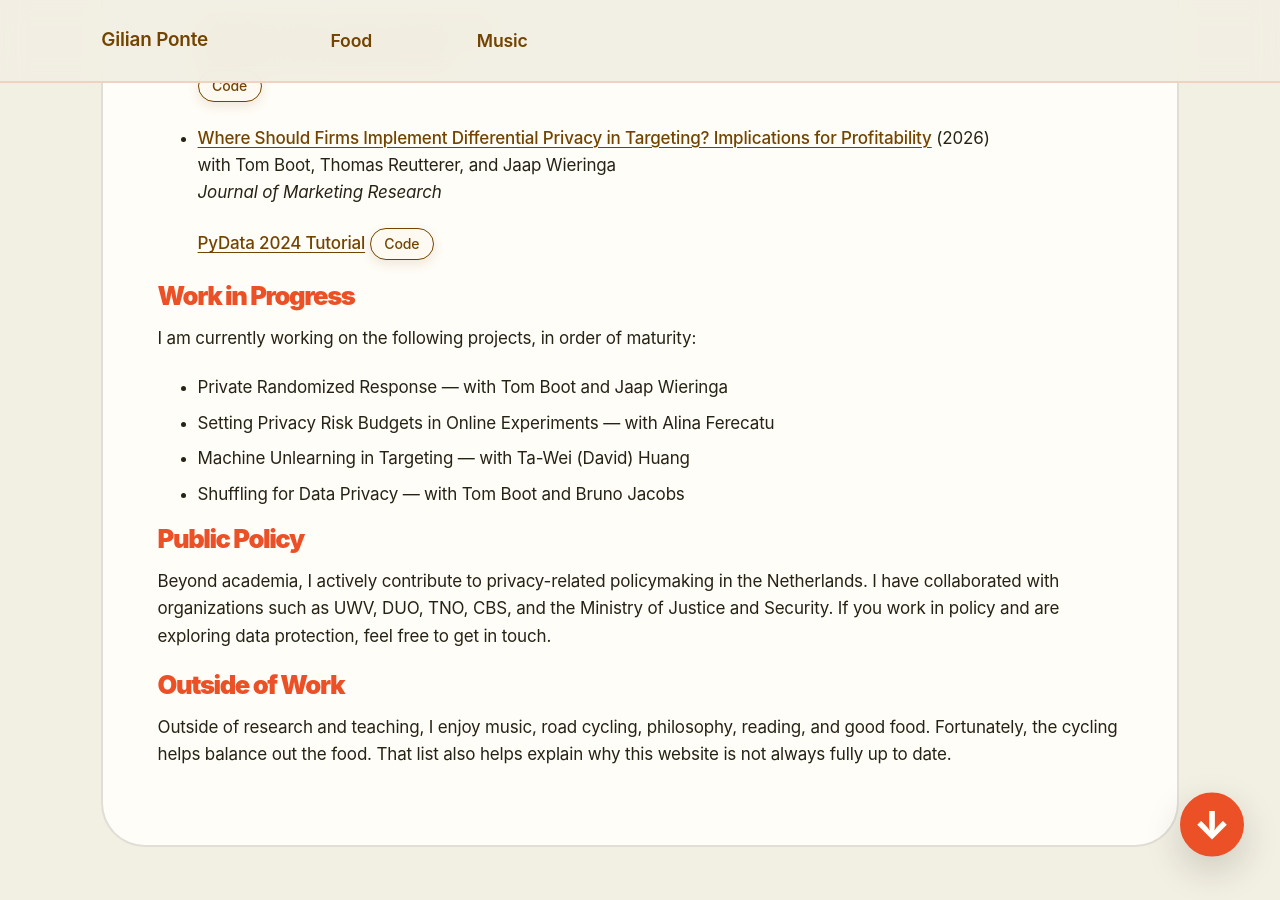
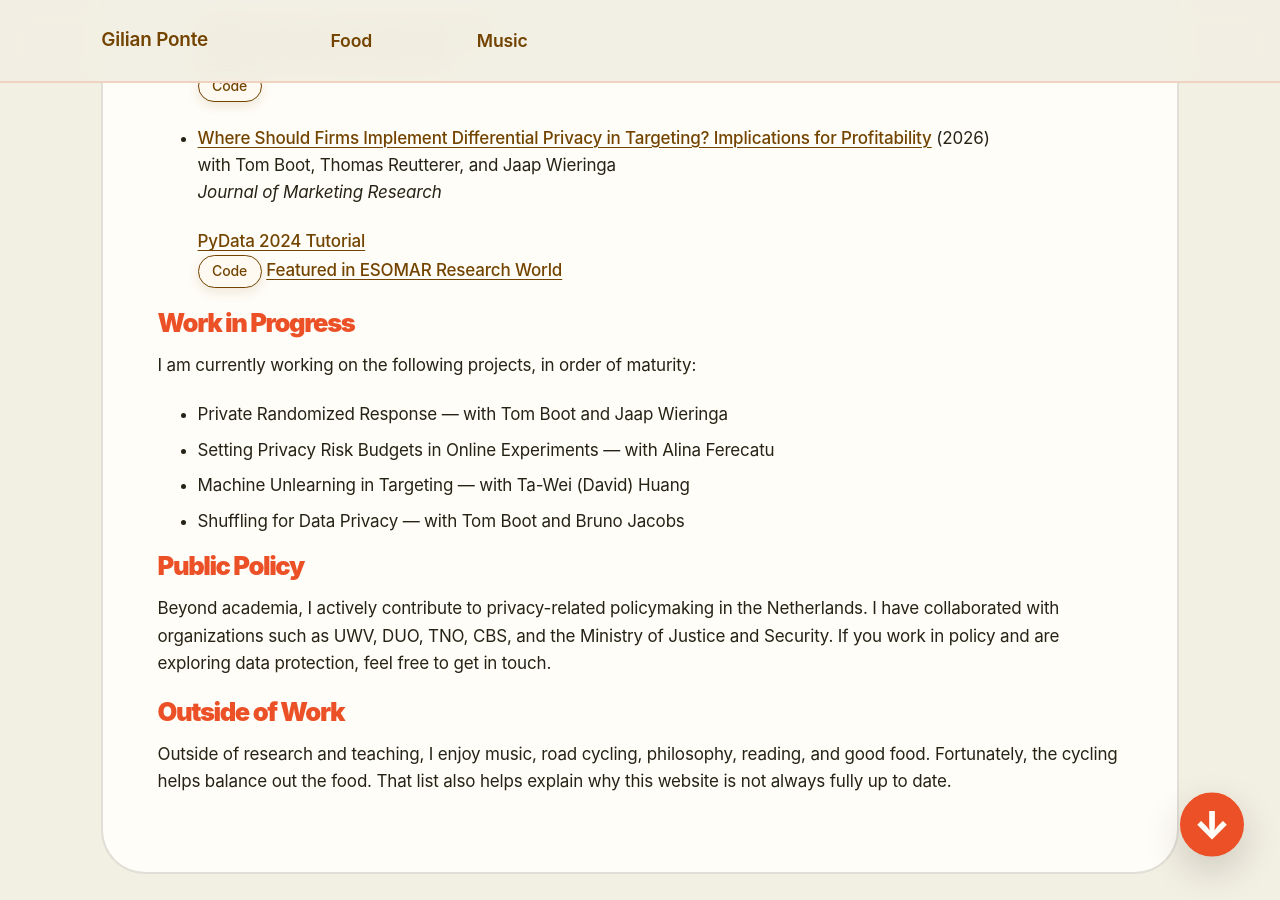
Before and after one commit to GilianPonte/gilianponte.github.io, a Jekyll site: the page built from _pages/year-archive.md, in a window 1280 px wide and 900 px high, scrolled down 815 px. Built offline with Jekyll 4.4.1, drawn with Linux system fonts in a browser that asks for light colours.

Commit message:
Update year-archive.md

```diff
--- a/_pages/year-archive.md
+++ b/_pages/year-archive.md
@@ -34,8 +34,9 @@ My research lies at the intersection of marketing analytics and privacy, with a
   with Tom Boot, Thomas Reutterer, and Jaap Wieringa
   *Journal of Marketing Research*
 
-  [PyData 2024 Tutorial](https://www.youtube-nocookie.com/embed/ObJWPCc2FNk)
+  [PyData 2024 Tutorial](https://www.youtube-nocookie.com/embed/ObJWPCc2FNk)<br>
   [Code](https://github.com/GilianPonte/private-targeting){: .repo-link target="_blank" rel="noopener" }
+  [Featured in ESOMAR Research World](https://researchworld.com/articles/reshaping-boundaries-of-the-insights-industry)
 
 ## Work in Progress
 I am currently working on the following projects, in order of maturity:
```
